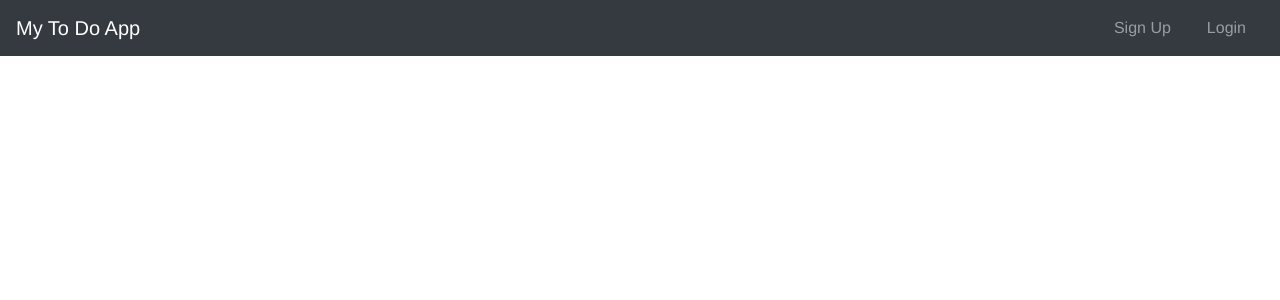
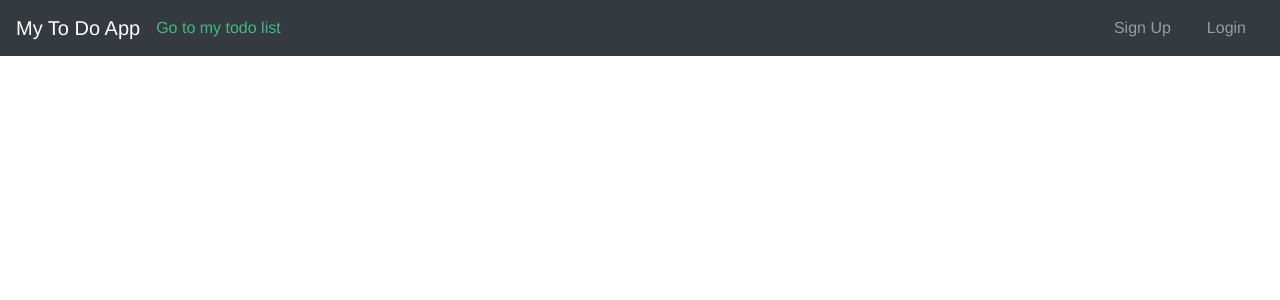
Before and after one commit to dzaja1986/my-todo-app, a Vue app: page / in a window 1280 px wide. Shown: the top 300 px of the page. Built offline with nearby package versions, Linux system fonts and the light colour scheme.

Commit message:
sredjena navigacija, link do todo liste kao i kada se klikne na logo vodi do home page

```diff
--- a/src/App.vue
+++ b/src/App.vue
@@ -10,6 +10,7 @@
 import Vue from 'vue'
 import BootstrapVue from 'bootstrap-vue'
 import HelloWorld from '@/components/HelloWorld'
+import TodoPage from '@/components/TodoPage'
 import Nav from '@/components/Nav'
 import main from '@/main.js'
 import index from '@/router/index.js'
@@ -18,6 +19,7 @@ export default {
   name: 'App',
   components: {
     "Nav":Nav,
+    TodoPage,
   }
 
 }
--- a/src/components/Nav.vue
+++ b/src/components/Nav.vue
@@ -1,7 +1,8 @@
 <template>
    <div>
  <nav class="navbar navbar-expand-md bg-dark navbar-dark sticky-top">
-  <a class="navbar-brand" href="#">My To Do App</a>
+  <a class="navbar-brand" href="/HelloWorld">{{ header }}</a>
+  <router-link to="/todo-list">Go to my todo list</router-link>
   <button class="navbar-toggler navbar-toggler-right" type="button" data-toggle="collapse" data-target="#navb" aria-expanded="true">
     <span class="navbar-toggler-icon"></span>
   </button>
@@ -22,6 +23,7 @@
 <script>
 import Vue from 'vue'
 import BootstrapVue from 'bootstrap-vue'
+import TodoPage from '@/components/TodoPage'
 
 
 export default {
--- a/src/router/index.js
+++ b/src/router/index.js
@@ -19,5 +19,6 @@ export default new Router({
       component: TodoPage
     },
 
-  ]
+  ],
+  mode:"history"
 })
```
Also changed, not shown: todo.txt.
